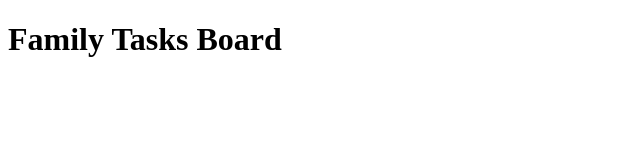
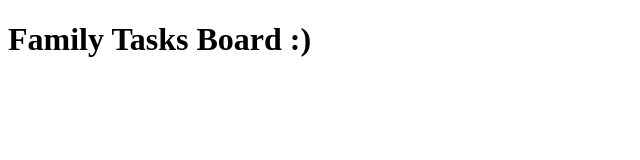
Before and after one commit to lucasspeixoto/family-activity-board, an Angular app: page / in a window 1280 px wide. Shown: the top 160 px of the page, without its empty margins (0-640 px from the left). Built offline with nearby package versions, Linux system fonts and the light colour scheme.

Commit message:
Test merge

```diff
--- a/src/app/app.component.html
+++ b/src/app/app.component.html
@@ -1 +1 @@
-<h1>Family Tasks Board</h1>
+<h1>Family Tasks Board :)</h1>
```
